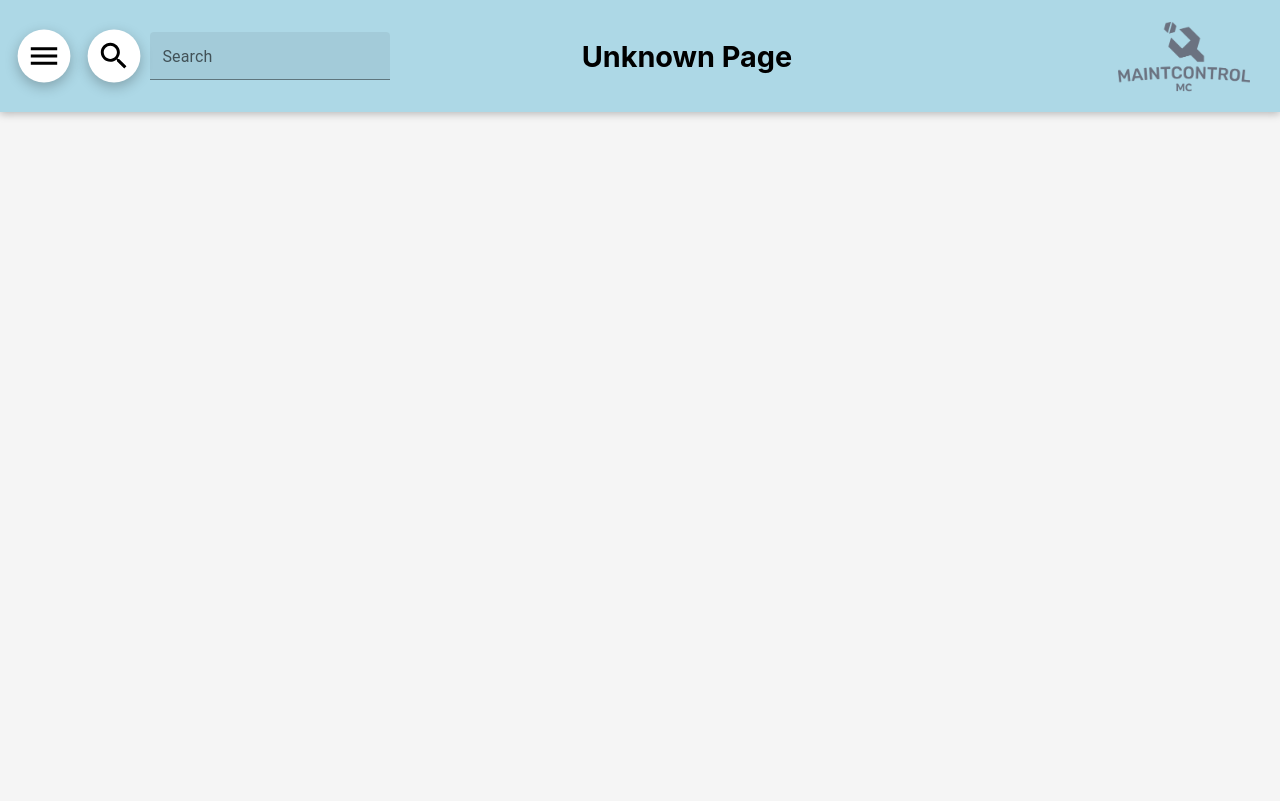
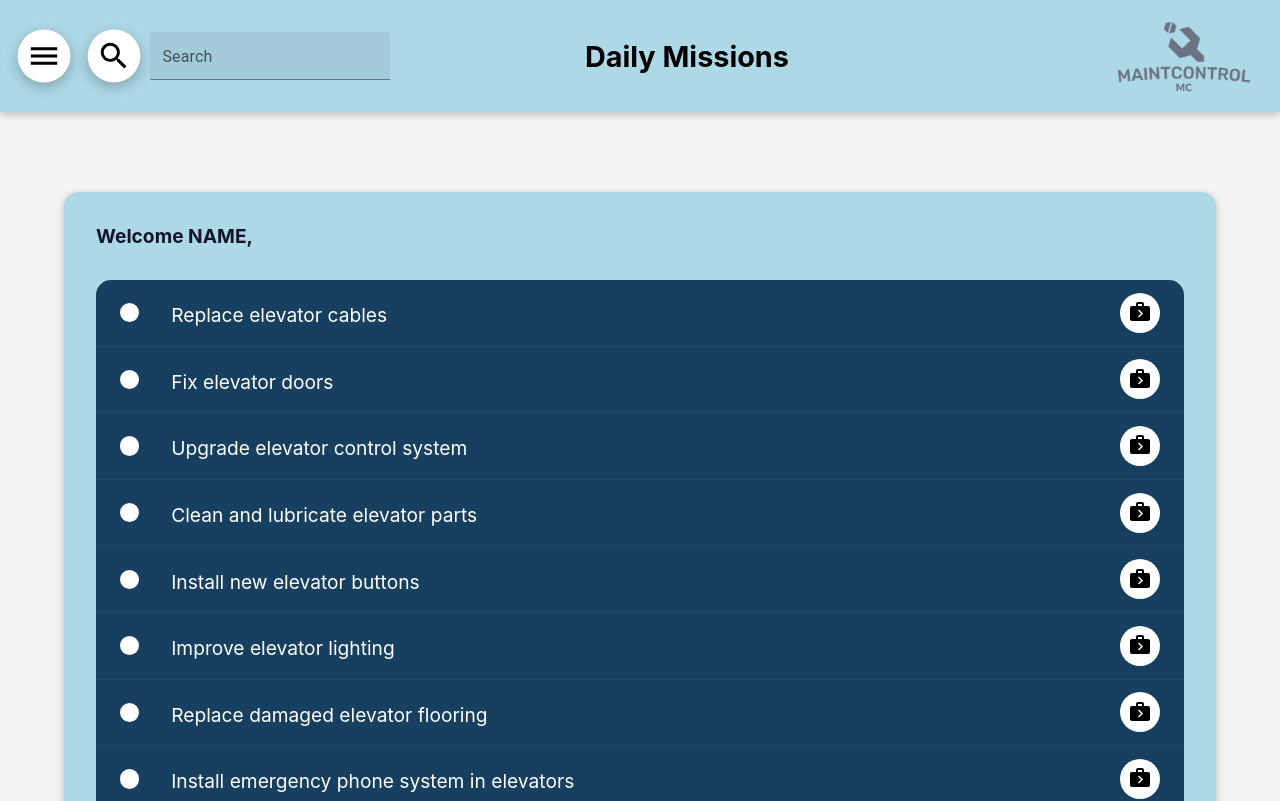
Before and after one commit to liorspidy/MaintControl, a React (Create React App) app: page /missions in a window 1280 px wide. Before the commit this address had no page. Shown: the top 801 px of the page. Built offline with nearby package versions, Linux system fonts and the light colour scheme.

Commit message:
added a missions page connected to tasks

```diff
--- a/src/App.js
+++ b/src/App.js
@@ -1,19 +1,20 @@
-import "./App.css";
-import Header from "./components/header/Header";
-import Login from "./components/pages/login/Login";
-import Main from "./components/pages/main/Main";
-import { useLocation } from "react-router-dom";
-import { Routes, Route } from "react-router-dom";
-import Forgot from "./components/pages/login/forgot/Forgot";
-import Task from "./components/pages/task/Task";
-import Guides from "./components/pages/guides/Guides";
-import AddGuide from "./components/pages/guides/addGuide/AddGuide";
-import EditGuide from "./components/pages/guides/editGuide/EditGuide";
-import GuideDetails from "./components/pages/guides/GuideDetails";
-import CartProvider from "./store/CartProvider";
+import './App.css';
+import Header from './components/header/Header';
+import Login from './components/pages/login/Login';
+import Main from './components/pages/main/Main';
+import { useLocation } from 'react-router-dom';
+import { Routes, Route } from 'react-router-dom';
+import Forgot from './components/pages/login/forgot/Forgot';
+import Task from './components/pages/task/Task';
+import Guides from './components/pages/guides/Guides';
+import AddGuide from './components/pages/guides/addGuide/AddGuide';
+import EditGuide from './components/pages/guides/editGuide/EditGuide';
+import GuideDetails from './components/pages/guides/GuideDetails';
+import CartProvider from './store/CartProvider';
+import Missions from './components/pages/missions/Missions';
 
 function App() {
-  const location = useLocation().pathname.replace("/", "");
+  const location = useLocation().pathname.replace('/', '');
 
   return (
     <CartProvider>
@@ -24,6 +25,8 @@ function App() {
           <Route path="login" element={<Login />} />
           <Route path="forgot" element={<Forgot />} />
           <Route path="task" element={<Task />} />
+          <Route path="task/mission/:missionid" element={<Task />} />
+          <Route path="missions" element={<Missions />} />
           <Route path="guides" element={<Guides />} />
           <Route path="guides/addGuide" element={<AddGuide />} />
           <Route path="guides/editGuide/:guideId" element={<EditGuide />} />
--- a/src/components/header/Header.js
+++ b/src/components/header/Header.js
@@ -1,30 +1,34 @@
-import "./Header.css";
-import MenuIcon from "@mui/icons-material/Menu";
-import SearchIcon from "@mui/icons-material/Search";
-import TextField from "@mui/material/TextField";
-import Logo from "../../images/logo.png";
-import { Link } from "react-router-dom";
-import AccountMenu from "../menuComp/AccountMenu";
+import './Header.css';
+import MenuIcon from '@mui/icons-material/Menu';
+import SearchIcon from '@mui/icons-material/Search';
+import TextField from '@mui/material/TextField';
+import Logo from '../../images/logo.png';
+import { Link } from 'react-router-dom';
+import AccountMenu from '../menuComp/AccountMenu';
 
 const Header = (props) => {
   const pageNameHandler = (pageName) => {
+    if (pageName.includes('task/mission')) {
+      return 'Task Page';
+    } else if (pageName.includes('guides/editGuide')) {
+      return 'Edit A Guide';
+    }
+
     switch (pageName) {
-      case "login":
-        return "Login Page";
-      case "":
-        return "Main Page";
-      case "forgot":
-        return "Password Reset";
-      case "task":
-        return "Task Page";
-      case "guides":
-        return "Guides Page";
-      case "guides/addGuide":
-        return "Add A Guide";
-      case "guides/editGuide/*":
-        return "Edit A Guide";
+      case 'login':
+        return 'Login Page';
+      case '':
+        return 'Main Page';
+      case 'forgot':
+        return 'Password Reset';
+      case 'missions':
+        return 'Daily Missions';
+      case 'guides':
+        return 'Guides Page';
+      case 'guides/addGuide':
+        return 'Add A Guide';
       default:
-        return "Unknown Page";
+        return 'Unknown Page';
     }
   };
 
--- a/src/components/menuComp/AccountMenu.js
+++ b/src/components/menuComp/AccountMenu.js
@@ -73,7 +73,7 @@ export default function AccountMenu(props) {
         transformOrigin={{ horizontal: 'right', vertical: 'top' }}
         anchorOrigin={{ horizontal: 'right', vertical: 'bottom' }}
       >
-        <Link className="link" to="/guides">
+        <Link to="/guides">
           <MenuItem>
             <Avatar />
             Guides
@@ -82,6 +82,11 @@ export default function AccountMenu(props) {
         <MenuItem>
           <Avatar /> My account
         </MenuItem>
+        <Link to="/missions">
+          <MenuItem>
+            <Avatar /> Daily Missions
+          </MenuItem>
+        </Link>
         <Divider />
         <MenuItem>
           <ListItemIcon>
--- /dev/null
+++ b/src/components/pages/missions/Mission.js
@@ -0,0 +1,42 @@
+import { useState } from 'react';
+import { Link } from 'react-router-dom';
+import NextWeekIcon from '@mui/icons-material/NextWeek';
+
+const Mission = (props) => {
+  const [showDescription, setShowDescription] = useState(false);
+
+  const toggleDescription = () => {
+    setShowDescription(!showDescription);
+  };
+
+  return (
+    <li key={props.mission.id}>
+      <label className="MissionLabel">
+        <input
+          type="checkbox"
+          className="MissionCheckbox"
+          onChange={() => {}}
+        />
+        <span
+          className="MissionCheckmark"
+          style={{ backgroundColor: '#fff' }}
+        ></span>
+        <div>
+          <span
+            className="MissionName"
+            style={{ fontSize: '1.2rem', color: '#fff' }}
+          >
+            {props.mission.title}
+          </span>
+        </div>
+        <Link className="taskBtn" to={`/task/mission/${props.mission.id}`}>
+          <button className="MissionExpandButton" onClick={toggleDescription}>
+            <NextWeekIcon />
+          </button>
+        </Link>
+      </label>
+    </li>
+  );
+};
+
+export default Mission;
--- /dev/null
+++ b/src/components/pages/missions/Missions.css
@@ -0,0 +1,123 @@
+.MissionsTableBox {
+    width: 90%;
+    padding: 2rem;
+    display: flex;
+    flex-direction: column;
+    margin-top: 5rem;
+    margin-left: auto;
+    margin-right: auto;
+    background-color: rgb(173, 216, 230);
+    border-radius: 15px;
+    box-shadow: 0 2px 8px rgba(0, 0, 0, 0.25);
+}
+
+.Welcome {
+    display: block;
+    text-align: left;
+    font-size: 1.2rem;
+    font-weight: bold;
+    color: #13162B;
+    margin-bottom: 2rem;
+}
+
+.MissionsTable {
+    width: 100%;
+    height: 40rem;
+    min-height: 10rem;
+    border-radius: 15px;
+    background-color: #173F5F;
+    display: flex;
+    flex-direction: column;
+    justify-content: flex-start;
+    position: relative;
+    overflow: auto;
+}
+
+.Missions {
+    font-size: 1.6rem;
+    margin: 0;
+    padding: 0;
+    list-style: none;
+}
+
+.Missions li {
+    padding: 0.5rem;
+    display: flex;
+    align-items: center;
+    border-bottom: 1px solid rgba(255, 255, 255, 0.05);
+    transition: all 0.2s ease-in-out;
+}
+
+.Missions li:last-child {
+    border-bottom: none;
+}
+
+.Missions li:hover {
+    background-color: rgba(255, 255, 255, 0.05);
+}
+
+.MissionLabel {
+    display: flex;
+    align-items: center;
+    text-align: start;
+    width: 100%;
+    padding: 0.3rem 1rem;
+}
+
+.MissionCheckbox {
+    position: absolute;
+    opacity: 0;
+    cursor: pointer;
+}
+
+.MissionName {
+    flex: 1;
+    padding-left: 2rem;
+    color: #fff;
+}
+
+.MissionCheckmark {
+    display: inline-block;
+    position: relative;
+    width: 1.2rem;
+    height: 1.2rem;
+    border: 2px solid #fff;
+    border-radius: 50%;
+    transition: all 0.2s ease-in-out;
+}
+
+.MissionCheckbox:checked+.MissionCheckmark {
+    background-color: #fff;
+}
+
+.MissionCheckbox:checked+.MissionCheckmark:after {
+    content: "";
+    display: block;
+    position: absolute;
+    top: 50%;
+    left: 50%;
+    transform: translate(-50%, -50%);
+    width: 1rem;
+    height: 1rem;
+    background-color: #13162B;
+    border-radius: 50%;
+}
+
+.MissionExpandButton {
+    width: 2.5rem;
+    height: 2.5rem;
+    border-radius: 50%;
+    border: none;
+    color: black;
+    font-weight: bold;
+    background-color: white;
+    cursor: pointer;
+}
+
+.taskBtn {
+    margin-left: auto;
+}
+
+.MissionExpandButton:hover {
+    background-color: rgb(212, 212, 212);
+}
--- /dev/null
+++ b/src/components/pages/missions/Missions.js
@@ -0,0 +1,20 @@
+import missionsJson from './missions.json';
+import Mission from './Mission';
+import './Missions.css';
+
+const Missions = (props) => {
+  return (
+    <div className="MissionsTableBox">
+      <div className="Welcome">Welcome NAME,</div>
+      <div className="MissionsTable">
+        <ul className="Missions">
+          {missionsJson.map((mission) => (
+            <Mission key={mission.id} mission={mission} />
+          ))}
+        </ul>
+      </div>
+    </div>
+  );
+};
+
+export default Missions;
--- /dev/null
+++ b/src/components/pages/missions/missions.json
@@ -0,0 +1,102 @@
+[
+    {
+        "id": 1,
+        "title": "Replace elevator cables",
+        "description": "Replace frayed cables in the elevators to prevent accidents and improve safety."
+    },
+    {
+        "id": 2,
+        "title": "Fix elevator doors",
+        "description": "Repair and adjust elevator doors to ensure smooth and safe operation."
+    },
+    {
+        "id": 3,
+        "title": "Upgrade elevator control system",
+        "description": "Upgrade the elevator control system to improve efficiency and reduce downtime."
+    },
+    {
+        "id": 4,
+        "title": "Clean and lubricate elevator parts",
+        "description": "Clean and lubricate elevator parts to prevent wear and tear and extend their lifespan."
+    },
+    {
+        "id": 5,
+        "title": "Install new elevator buttons",
+        "description": "Install new elevator buttons with braille and audio features to improve accessibility for disabled students and staff."
+    },
+    {
+        "id": 6,
+        "title": "Improve elevator lighting",
+        "description": "Upgrade elevator lighting to improve visibility and enhance the overall user experience."
+    },
+    {
+        "id": 7,
+        "title": "Replace damaged elevator flooring",
+        "description": "Replace damaged elevator flooring to prevent trips and falls."
+    },
+    {
+        "id": 8,
+        "title": "Install emergency phone system in elevators",
+        "description": "Install an emergency phone system in elevators for quick response in case of emergencies."
+    },
+    {
+        "id": 9,
+        "title": "Conduct regular elevator inspections",
+        "description": "Conduct regular elevator inspections to ensure compliance with safety regulations and identify issues before they become major problems."
+    },
+    {
+        "id": 10,
+        "title": "Train elevator technicians",
+        "description": "Train elevator technicians to keep up-to-date with the latest technologies and maintenance practices."
+    },
+    {
+        "id": 11,
+        "title": "Replace elevator cables",
+        "description": "Replace frayed cables in the elevators to prevent accidents and improve safety."
+    },
+    {
+        "id": 12,
+        "title": "Fix elevator doors",
+        "description": "Repair and adjust elevator doors to ensure smooth and safe operation."
+    },
+    {
+        "id": 13,
+        "title": "Upgrade elevator control system",
+        "description": "Upgrade the elevator control system to improve efficiency and reduce downtime."
+    },
+    {
+        "id": 14,
+        "title": "Clean and lubricate elevator parts",
+        "description": "Clean and lubricate elevator parts to prevent wear and tear and extend their lifespan."
+    },
+    {
+        "id": 15,
+        "title": "Install new elevator buttons",
+        "description": "Install new elevator buttons with braille and audio features to improve accessibility for disabled students and staff."
+    },
+    {
+        "id": 16,
+        "title": "Improve elevator lighting",
+        "description": "Upgrade elevator lighting to improve visibility and enhance the overall user experience."
+    },
+    {
+        "id": 17,
+        "title": "Replace damaged elevator flooring",
+        "description": "Replace damaged elevator flooring to prevent trips and falls."
+    },
+    {
+        "id": 18,
+        "title": "Install emergency phone system in elevators",
+        "description": "Install an emergency phone system in elevators for quick response in case of emergencies."
+    },
+    {
+        "id": 19,
+        "title": "Conduct regular elevator inspections",
+        "description": "Conduct regular elevator inspections to ensure compliance with safety regulations and identify issues before they become major problems."
+    },
+    {
+        "id": 20,
+        "title": "Train elevator technicians",
+        "description": "Train elevator technicians to keep up-to-date with the latest technologies and maintenance practices."
+    }
+]
```
Also changed, not shown: src/components/pages/task/map/Maps.js (+14 -14 lines), src/components/pages/guides/Guides.css (line endings or trailing spaces).
